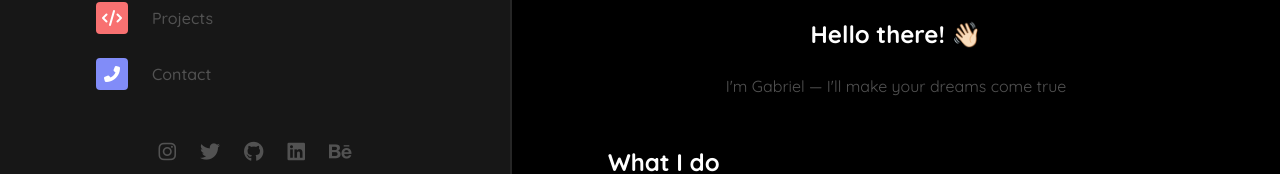
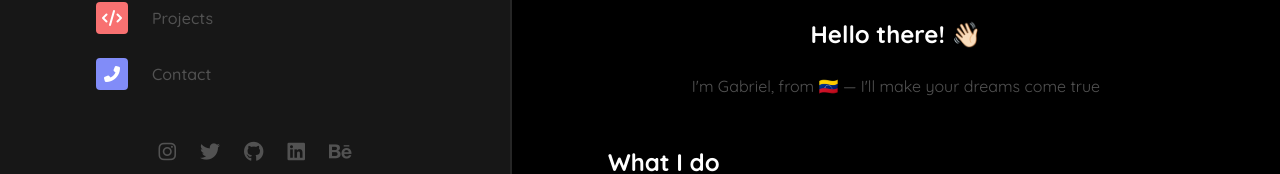
Before and after one commit to gantoreno/portfolio, a React (Create React App) app: page /about in a window 1280 px wide. Shown: the part 478-652 px from the top of the page. Built offline with nearby package versions, Linux system fonts and the light colour scheme.

Commit message:
Add country flag to AboutView

```diff
--- a/src/views/about/AboutView.jsx
+++ b/src/views/about/AboutView.jsx
@@ -18,7 +18,7 @@ const AboutView = () => {
           Hello there! {'👋🏻'}
         </h1>
         <h3 className="mb-12 text-xs sm:text-base text-gray-600">
-          I'm Gabriel &mdash; I'll make your dreams come true
+          I'm Gabriel, from {'🇻🇪'} &mdash; I'll make your dreams come true
         </h3>
         <h3 className="mb-6 text-xl sm:text-2xl text-white font-bold text-left">
           What I do
```
